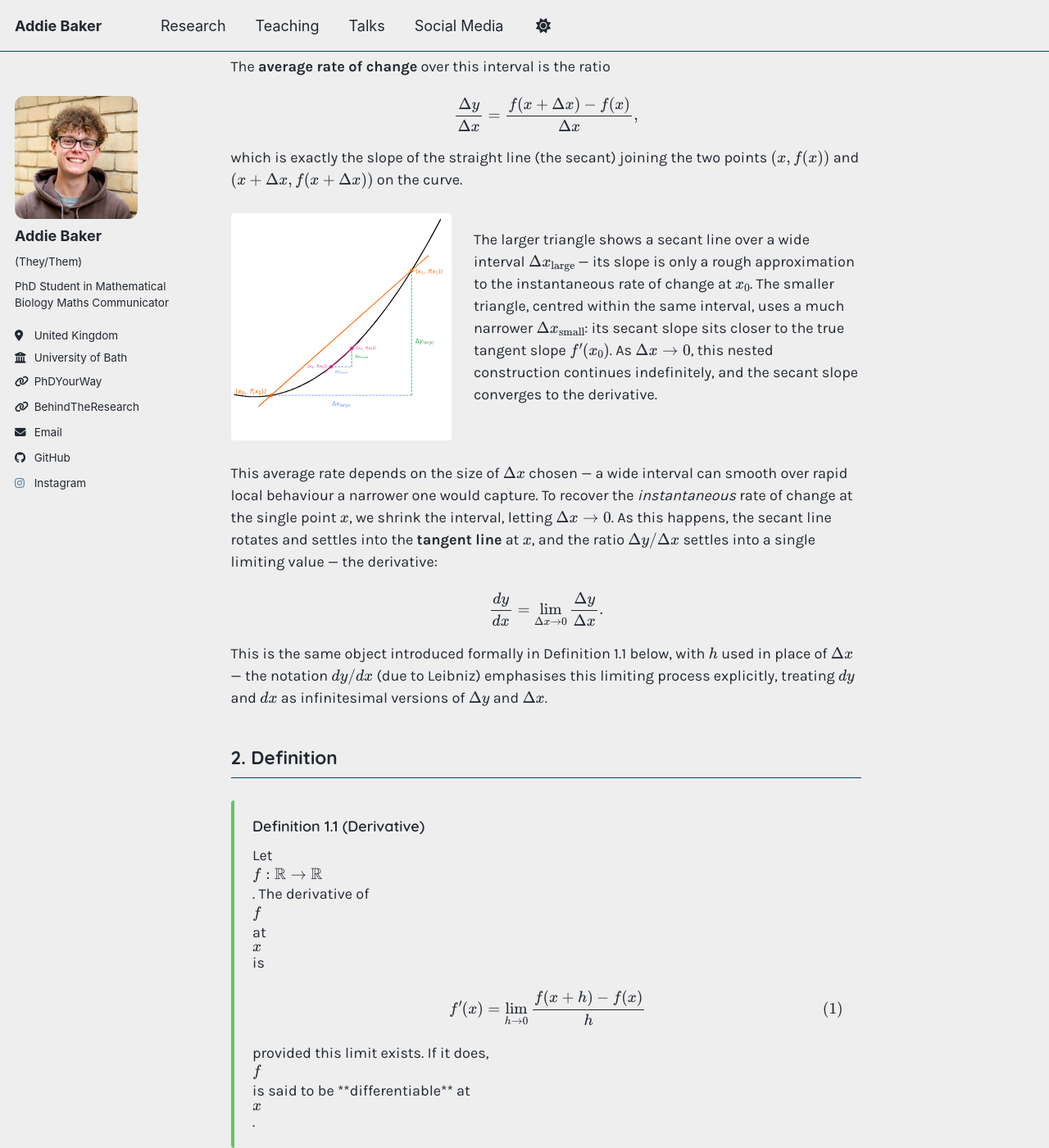
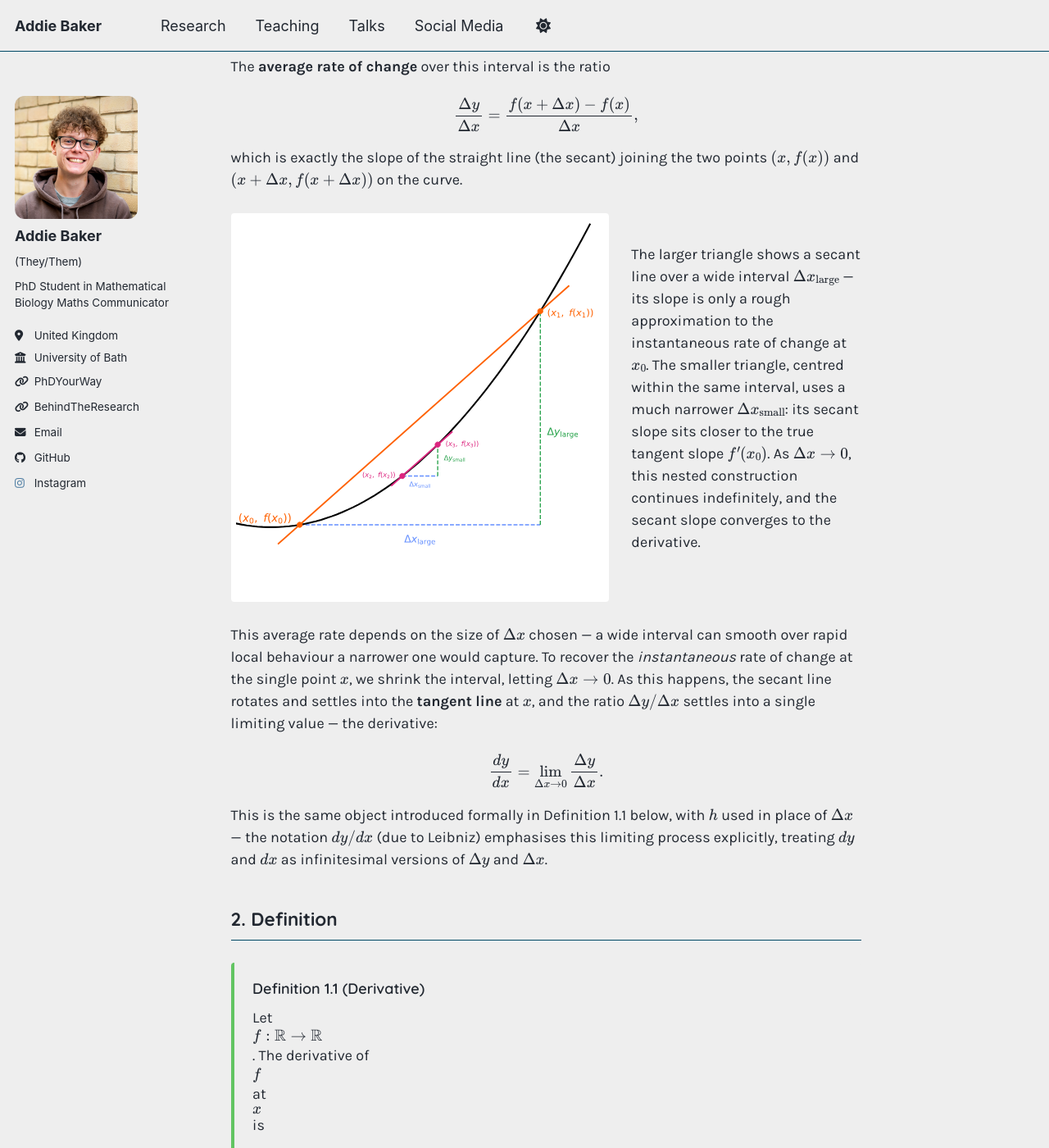
Before and after one commit to addie-02/addie-02.github.io, a Jekyll site: the page built from _lessons/01-derivatives.md, in a window 1280 px wide and 1400 px high, scrolled down 417 px. Shown: the whole window at 82% size. Built offline with Jekyll 4.4.1, drawn with Linux system fonts in a browser that asks for light colours; a script bundle is joined from its source files by our own code; library files that are not in the unit come from our copies.

Commit message:
Update _lessons.scss

```diff
--- a/_sass/_lessons.scss
+++ b/_sass/_lessons.scss
@@ -49,8 +49,8 @@
   margin: 1.5em 0;
 
   img {
-    flex: 0 0 35%;
-    max-width: 35%;
+    flex: 0 0 60%;
+    max-width: 60%;
     border-radius: $border-radius;
     display: block;
   }
```
